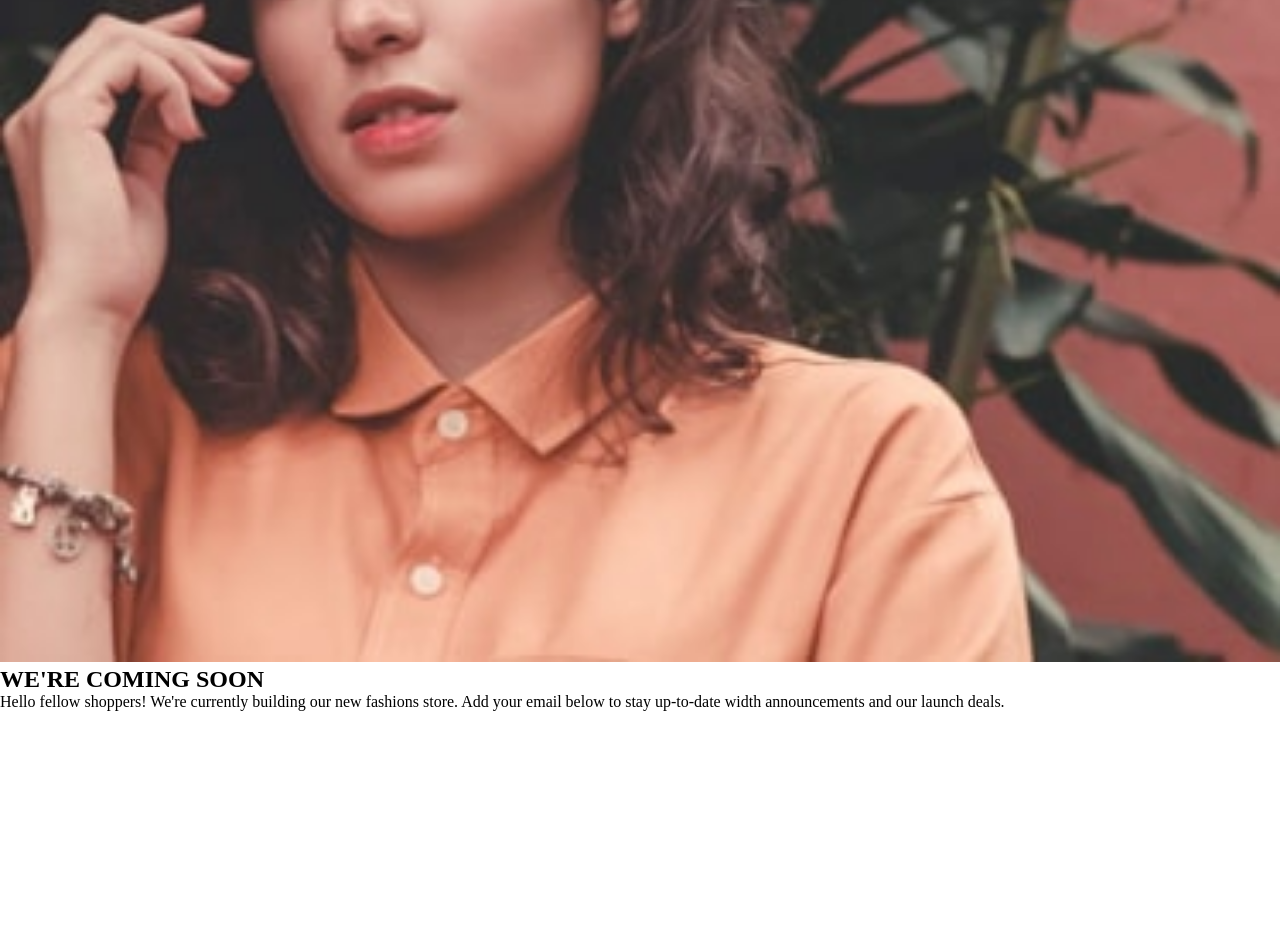
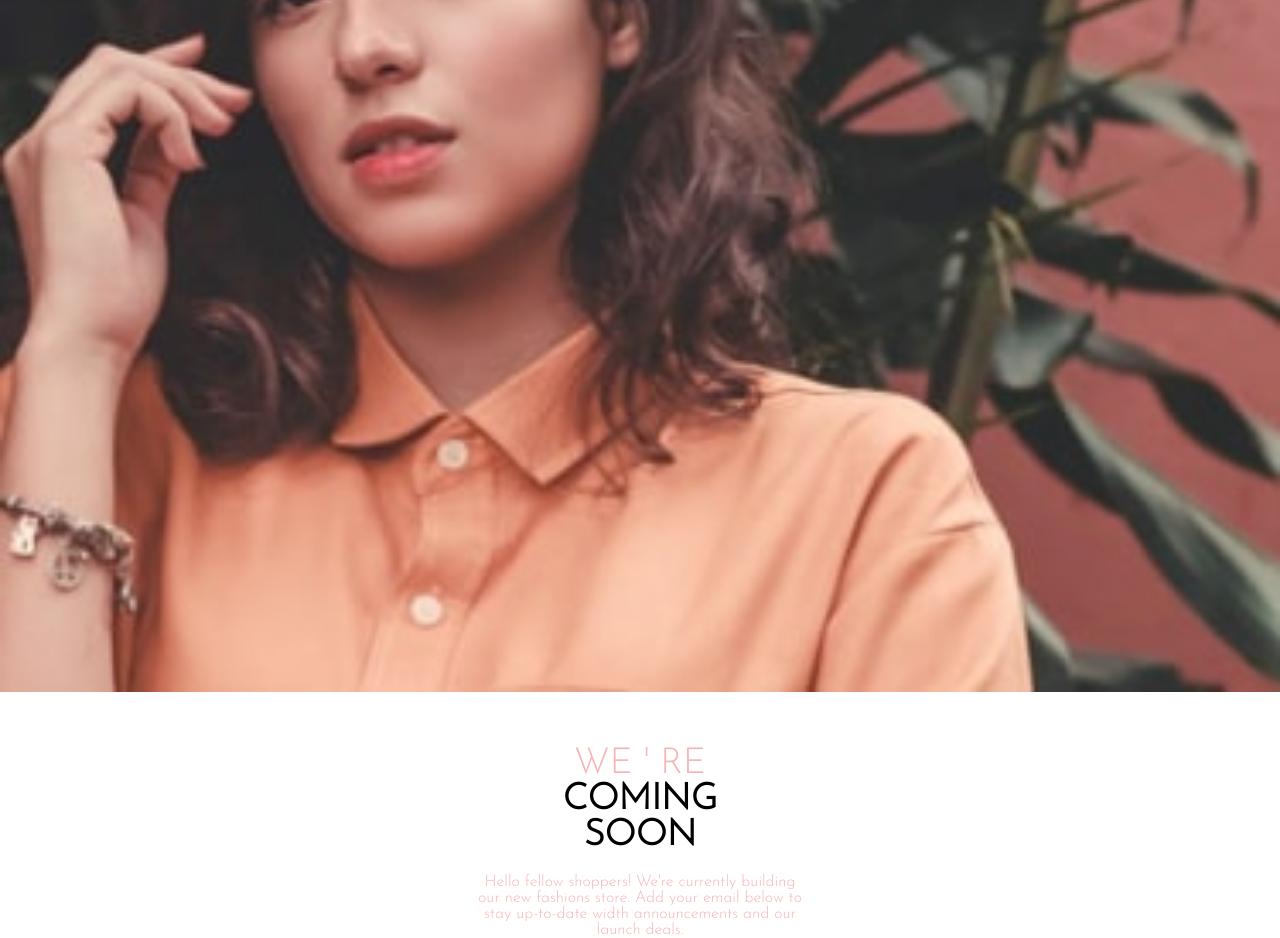
Before and after one commit to Oyarbide31/week0_Q3_challenge1, a website: page index.html in a window 1280 px wide. Shown: the part 244-1182 px from the top of the page. Before the commit the page ends 955 px from the top, so only its background shows below. Drawn offline with Linux system fonts and the light colour scheme.

Commit message:
Done body text

```diff
--- a/css/style.css
+++ b/css/style.css
@@ -4,8 +4,9 @@
 }
 
 .header__logo {
+  margin-top: 20px;
   display: flex;
-  margin-bottom: 20px;
+  margin-bottom: 30px;
 }
 
 .header__woman {
@@ -13,4 +14,26 @@
   width: 100%;
 }
 
-/*# sourceMappingURL=style.css.map */
+.HGroup__text {
+  display: flex;
+  justify-content: center;
+  align-items: center;
+  font-family: "Josefin Sans", sans-serif;
+  font-weight: bold;
+  font-size: 36px;
+}
+.First_Text {
+  color: #f6b5b5;
+  margin-top: 50px;
+  font-weight: normal;
+}
+
+p {
+  font-family: "Josefin Sans", sans-serif;
+  /* font-family: "Nunito", sans-serif;*/
+  font-size: 16px;
+  margin-top: 20px;
+  color: #f6b5b5;
+  width: 100%;
+  text-align: center;
+}
--- a/index.html
+++ b/index.html
@@ -7,6 +7,12 @@
   <link rel="stylesheet" href="./css/style.css">
   <link rel="shortcut icon" href="./img/favicon-32x32.png" type="image/x-icon">
   <title>BASE APPAREL</title>
+  <link rel="preconnect" href="https://fonts.googleapis.com">
+  <link rel="preconnect" href="https://fonts.gstatic.com" crossorigin>
+  <link
+    href="https://fonts.googleapis.com/css2?family=Josefin+Sans:wght@300&family=Nunito:ital,wght@0,400;1,800&display=swap"
+    rel="stylesheet">
+
 </head>
 
 <body>
@@ -17,12 +23,15 @@
 
   <article>
     <HGroup>
-      <h1>WE'RE
-        COMING
-        SOON</h1>
-      <p> Hello fellow shoppers! We're currently building our new
-        fashions store. Add your email below to stay up-to-date width
-        announcements and our launch deals.
+      <h1 class="HGroup__text First_Text">WE ' RE</h1>
+      <H2 class="HGroup__text">COMING</H2>
+      <H3 class="HGroup__text">SOON</H3>
+
+
+
+      <p> Hello fellow shoppers! We're currently building <br> our new
+        fashions store. Add your email below to <br> stay up-to-date width
+        announcements and our <br>launch deals.
       </p>
     </HGroup>
     <form action="/myFormulario"></form>
```
